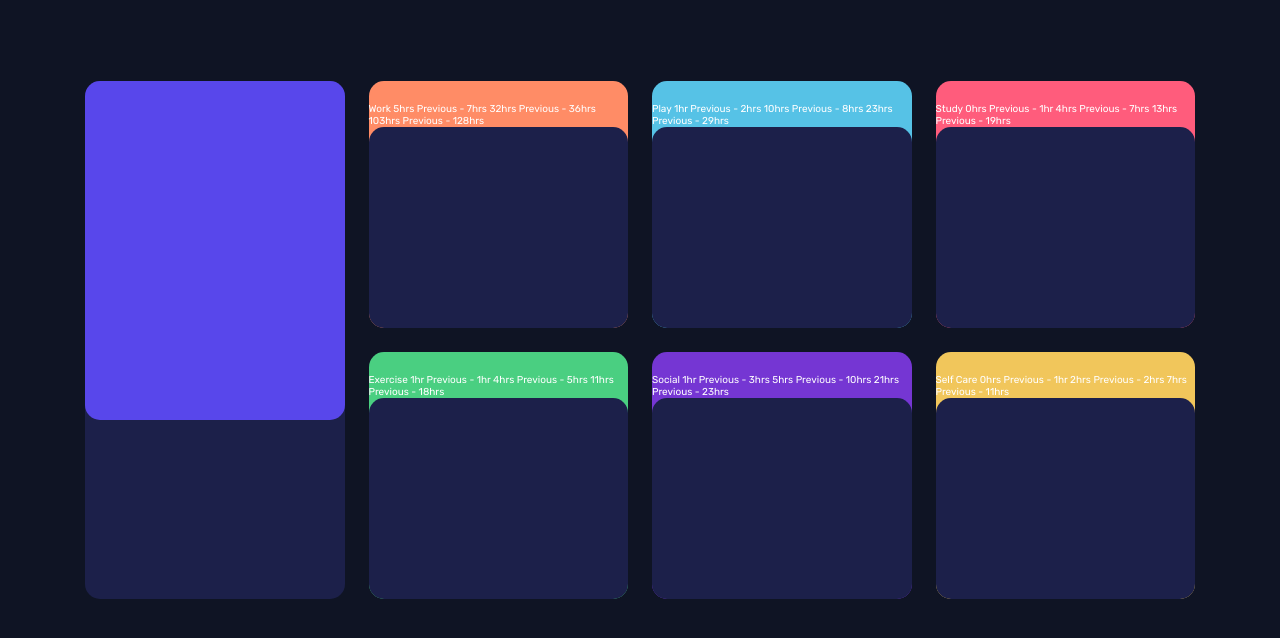
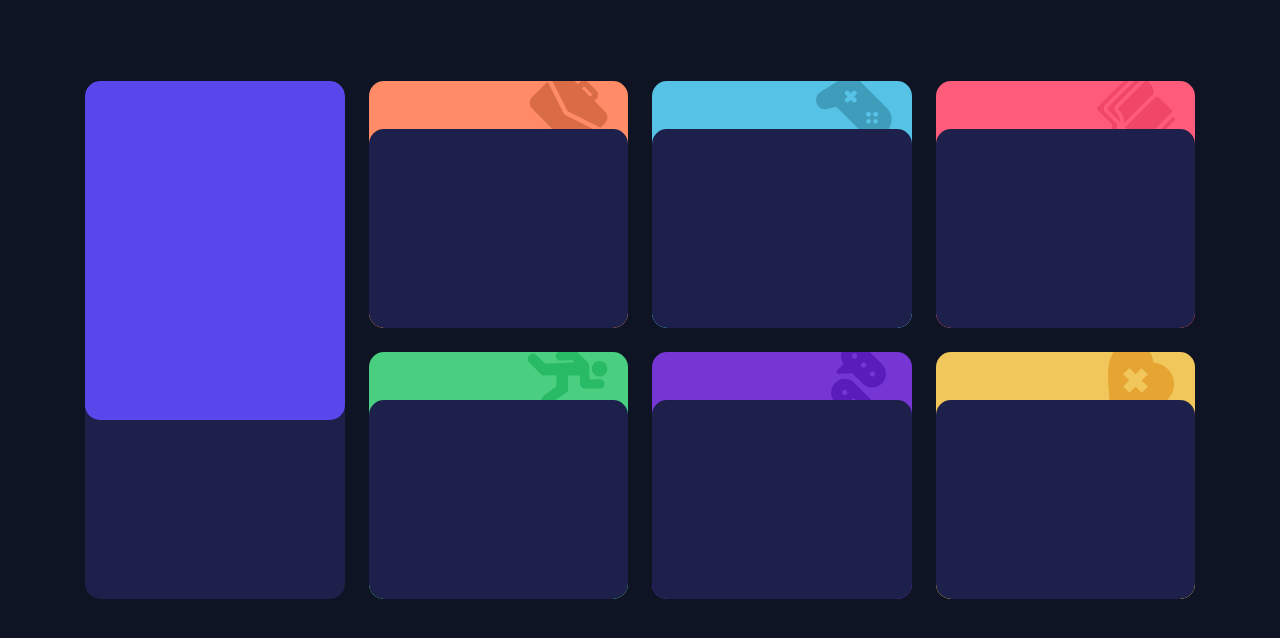
Before and after one commit to delroscol98/time-tracking-dashboard, a plain HTML site: page src/index.html in a window 1280 px wide. Drawn offline with Linux system fonts and the light colour scheme.

Commit message:
HTML and CSS modified --> icons

```diff
--- a/src/index.html
+++ b/src/index.html
@@ -27,96 +27,51 @@
       </section>
       <article id="work" class="container work-background">
         <article class="container-main"></article>
-        Work 5hrs
-        <!-- daily -->
-        Previous - 7hrs
-        <!-- daily -->
-        32hrs
-        <!-- weekly -->
-        Previous - 36hrs
-        <!-- weekly -->
-        103hrs
-        <!-- monthly -->
-        Previous - 128hrs
-        <!-- monthly -->
+        <img
+          class="icon work-icon"
+          src="./images/icon-work.svg"
+          alt="work icon"
+        />
       </article>
       <article id="play" class="container play-background">
         <article class="container-main"></article>
-
-        Play 1hr
-        <!-- daily -->
-        Previous - 2hrs
-        <!-- daily -->
-        10hrs
-        <!-- weekly -->
-        Previous - 8hrs
-        <!-- weekly -->
-        23hrs
-        <!-- monthly -->
-        Previous - 29hrs
-        <!-- monthly -->
+        <img
+          class="icon play-icon"
+          src="./images/icon-play.svg"
+          alt="play icon"
+        />
       </article>
       <article id="study" class="container study-background">
         <article class="container-main"></article>
-
-        Study 0hrs
-        <!-- daily -->
-        Previous - 1hr
-        <!-- daily -->
-        4hrs
-        <!-- weekly -->
-        Previous - 7hrs
-        <!-- weekly -->
-        13hrs
-        <!-- monthly -->
-        Previous - 19hrs
-        <!-- monthly -->
+        <img
+          class="icon study-icon"
+          src="./images/icon-study.svg"
+          alt="study icon"
+        />
       </article>
       <article id="exercise" class="container exercise-background">
         <article class="container-main"></article>
-
-        Exercise 1hr
-        <!-- daily -->
-        Previous - 1hr
-        <!-- daily -->
-        4hrs
-        <!-- weekly -->
-        Previous - 5hrs
-        <!-- weekly -->
-        11hrs
-        <!-- monthly -->
-        Previous - 18hrs
-        <!-- monthly -->
+        <img
+          class="icon exercise-icon"
+          src="./images/icon-exercise.svg"
+          alt="exercise icon"
+        />
       </article>
       <article id="social" class="container social-background">
         <article class="container-main"></article>
-        Social 1hr
-        <!-- daily -->
-        Previous - 3hrs
-        <!-- daily -->
-        5hrs
-        <!-- weekly -->
-        Previous - 10hrs
-        <!-- weekly -->
-        21hrs
-        <!-- monthly -->
-        Previous - 23hrs
-        <!-- monthly -->
+        <img
+          class="icon social-icon"
+          src="./images/icon-social.svg"
+          alt="social icon"
+        />
       </article>
       <article id="self-care" class="container self-care-background">
         <article class="container-main"></article>
-        Self Care 0hrs
-        <!-- daily -->
-        Previous - 1hr
-        <!-- daily -->
-        2hrs
-        <!-- weekly -->
-        Previous - 2hrs
-        <!-- weekly -->
-        7hrs
-        <!-- monthly -->
-        Previous - 11hrs
-        <!-- monthly -->
+        <img
+          class="icon self-care-icon"
+          src="./images/icon-self-care.svg"
+          alt="self-care icon"
+        />
       </article>
     </main>
   </body>
--- a/src/style.css
+++ b/src/style.css
@@ -90,14 +90,16 @@ body {
 .container {
   border-radius: 1.5rem;
   height: 16rem;
-  display: flex;
-  flex-direction: column-reverse;
+  display: grid;
+  align-items: end;
+  overflow: hidden;
+  position: relative;
 }
 
-.container-main {
-  background: var(--neutral-dark-blue);
-  border-radius: 1.5rem;
-  height: 81.557%;
+.icon {
+  position: absolute;
+  align-self: start;
+  justify-self: end;
 }
 
 .work-background {
@@ -130,12 +132,43 @@ body {
   border-radius: 1.5rem;
 }
 
+.container-main {
+  background: var(--neutral-dark-blue);
+  border-radius: 1.5rem;
+  height: 12.2rem;
+  z-index: 1;
+}
+
 /* Custom Styling */
 main {
   width: min(87.2%, 111rem);
   display: grid;
   gap: 2.4rem;
   margin: 8.1rem auto;
+}
+
+.work-icon {
+  transform: translate(-2rem, -1rem);
+}
+
+.play-icon {
+  transform: translate(-2rem, -0.5rem);
+}
+
+.study-icon {
+  transform: translate(-2rem, -0.7rem);
+}
+
+.exercise-icon {
+  transform: translate(-2rem, -0.1rem);
+}
+
+.social-icon {
+  transform: translate(-2rem, -1.5rem);
+}
+
+.self-care-icon {
+  transform: translate(-2rem, -1.1rem);
 }
 
 @media screen and (min-width: 768px) {
@@ -152,4 +185,8 @@ main {
     grid-row: 1 / 3;
     height: 51.8rem;
   }
+
+  .container-main {
+    height: 19.9rem;
+  }
 }
```
